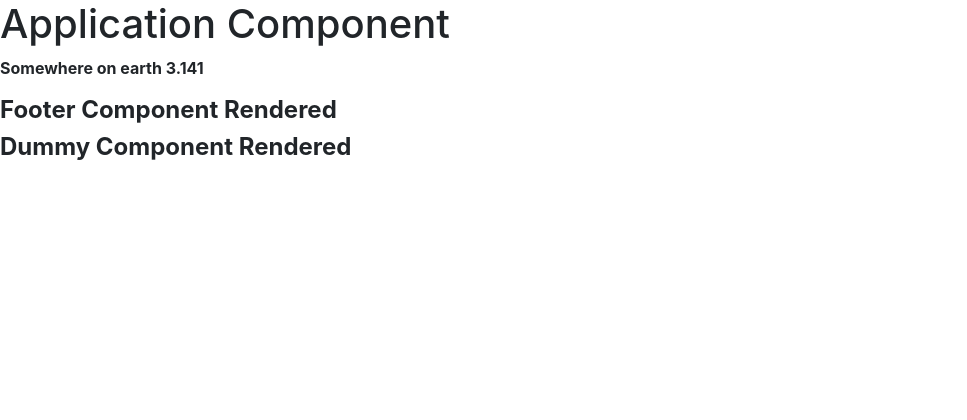
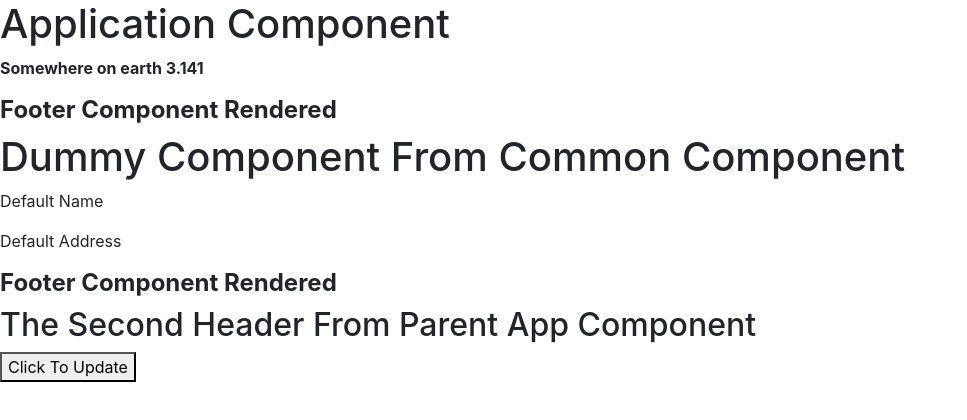
Before and after one commit to MishraAshish/merstack10, a React app in the folder reactapp/: page / in a window 1280 px wide. Shown: the whole page, without its empty margins (0-967 px from the left). Built offline with nearby package versions, Linux system fonts and the light colour scheme.

Commit message:
props props.children state setstate forceupdate eventbinding prurecomponent

```diff
--- /dev/null
+++ b/reactapp/src/app/CommonComponents/DummyComponent.js
@@ -0,0 +1,21 @@
+import React from "react";
+
+//props : is used to share data between components, its the only way
+let DummyComponent = (props) => {
+    //props are immutable, as they belong to parent component
+    //props.userName = "Toan Ng";//will not be allowed
+    let dataFromParent = props;
+    console.log("Dummy Component")
+    return(
+        <>
+        <h1>Dummy Component From Common Component</h1>
+            <p>{dataFromParent.userName}</p>
+            <p>{dataFromParent.userAddress}</p>
+
+            {props.children && props.children[0]}
+            {props.children && props.children[1]}
+        </>
+    )
+}
+
+export default DummyComponent;
--- a/reactapp/src/app/app.js
+++ b/reactapp/src/app/app.js
@@ -1,20 +1,75 @@
-import React, { Component } from "react"; //React - default import , Component - named import
+import React, { Component, PureComponent } from "react"; //React - default import , Component - named import
 
-import FooterComponent, {DummyComponent, pi} from "./CommonComponents/FooterComponent";
+import FooterComponent, {pi} from "./CommonComponents/FooterComponent";
+import DummyComponent from "./CommonComponents/DummyComponent";
 
-export default class AppComponent extends Component //React.Component
+
+//export default class AppComponent extends Component //React.Component
+//Pure Component contains predefined implementation of ShouldComponentUpate
+export default class AppComponent extends PureComponent
 {
+    constructor(props){
+        super(props);
+
+        //state object is used to allow changes with the help of predefined api's in react
+        //(setState and forceUpdate)
+        this.state = {
+            name : "Default Name",
+            address : "Default Address"
+        }
+    }
+
+    //whenever we define and event listner javascript provide event object bydefault(evt)
+    handleClick = (evt )=>{
+        //react needs to re-render to show the changed values (state)
+        //re-render can only be done when we change the state with predefined api's (setstate, forceupdate)
+
+        //using setState allows us to go with the lifecycle methods of component
+        //the state changes are done with api in batch process manner
+        this.setState({
+            name : "Toan",
+            address : "Somewhere in vietname"
+        },()=>console.log("state is updated"))
+
+        console.log("state change value ", this.state) //? immediately we dont see the update
+        //alert("We will change the state values")
+
+        //we should avoid using forceUpdate to update the state, as it skips the life cycle methods
+        //this.state.name = "TN",
+        //this.forceUpdate();
+
+        evt.preventDefault();//preventing the default behaviour of the html element
+    }
+
+    //update life cycle method
+    // shouldComponentUpdate(nextState, nextProps){
+    //     console.log("nextState ", nextState)
+    //     console.log("nextProps ", nextProps)
+    //     if (this.state.name == nextProps.name) {
+    //         return false
+    //     }
+
+    //     return true;
+    // }
 
     render(){
+        console.log("Render in app component")
         let address = "Somewhere on earth"; //js variable
         //this returns virtual dom (view) and it should have only one parent returned
-        //JSX - javascript like xml structure
+        //JSX - javascript like xml structure -> virtual dom
         return(
             <div>
                 <h1>Application Component</h1>
                 <p><b>{address +"  "+ pi}</b></p>
                 <FooterComponent></FooterComponent>
-                <DummyComponent/>
+                {/* <DummyComponent userName={"Toan"} userAddress={"Somewhere in US"}/> */}
+
+                <DummyComponent userName={this.state.name} userAddress={this.state.address} >
+                    {/* <h1>{"The First Header From Parent App Component"}</h1> */}
+                    <FooterComponent/>
+                    <h2>{"The Second Header From Parent App Component"}</h2>
+                </DummyComponent>
+                <button onClick={this.handleClick} >Click To Update</button>
             </div>
         )
     }
```
Also changed, not shown: reactapp/dist/app/bundle.js, reactapp/dist/index.html.
